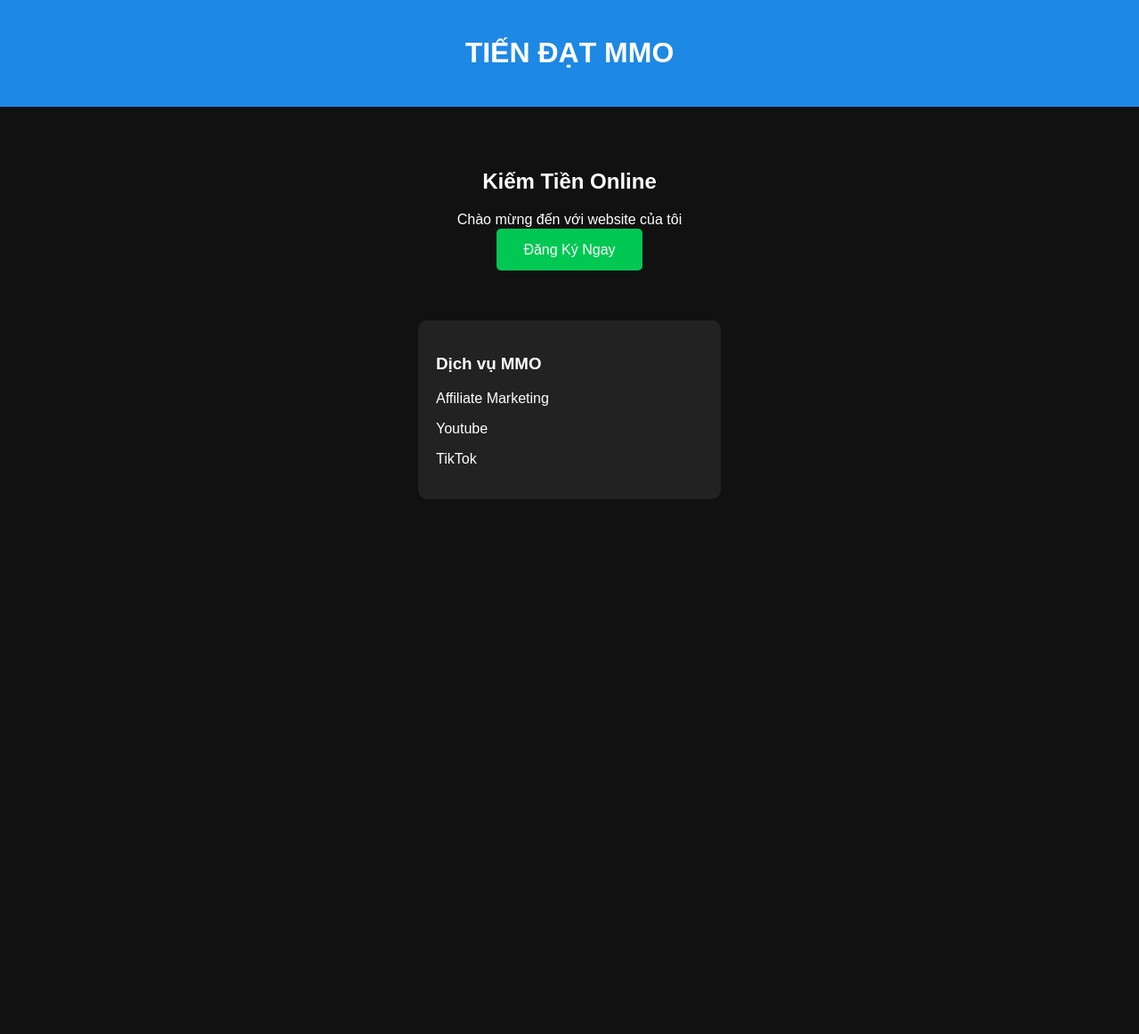
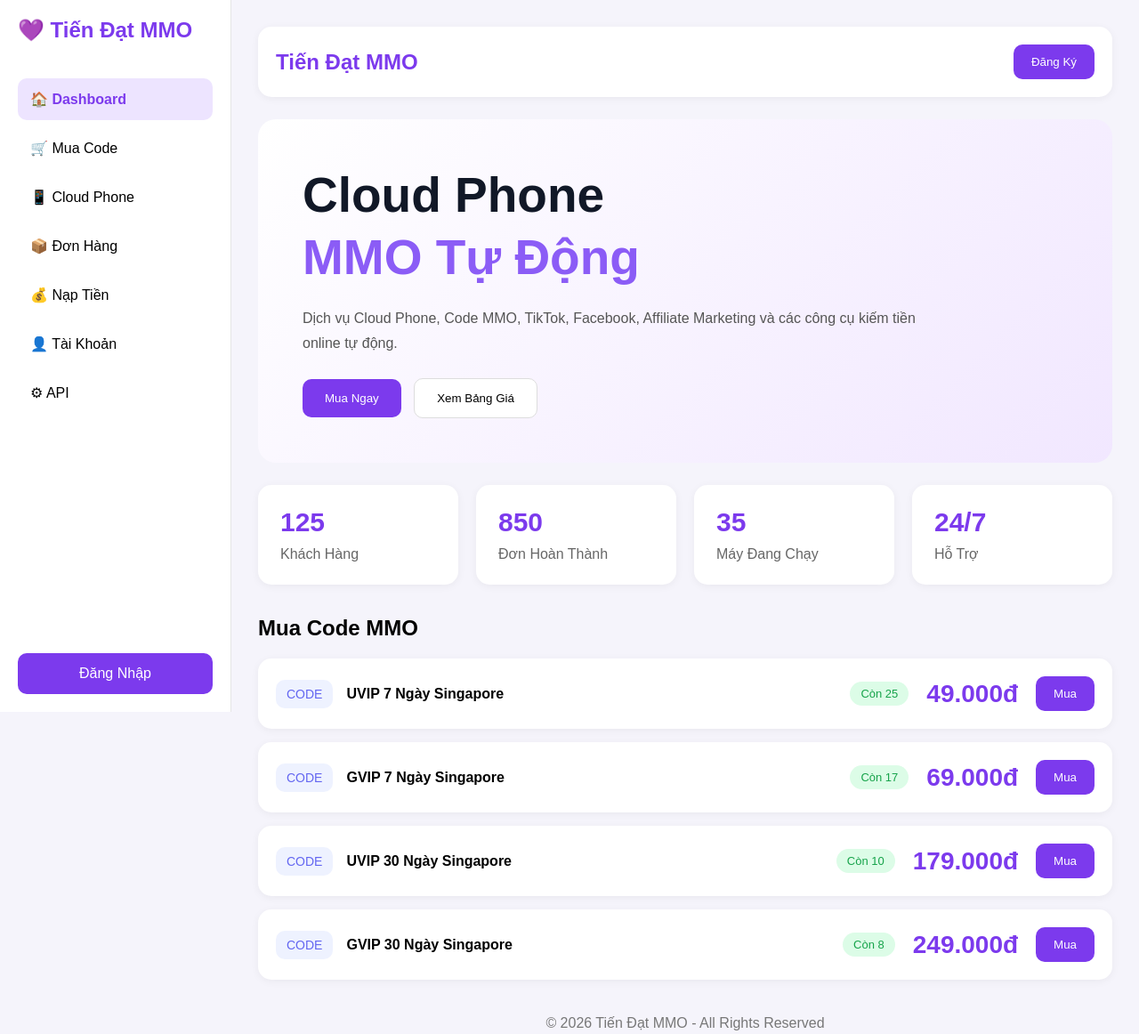
Before and after one commit to jxjddxcc4-max/mywebsite, a plain HTML site: page index.html in a window 1280 px wide. Shown: the whole page at 89% size. Before the commit the page ends 800 px from the top, so only its background shows below. Drawn offline with Linux system fonts and the light colour scheme.

Commit message:
Giao diện MMO mới

```diff
--- a/index.html
+++ b/index.html
@@ -1,65 +1,445 @@
 <!DOCTYPE html>
-<html>
+<html lang="vi">
 <head>
 <meta charset="UTF-8">
+<meta name="viewport" content="width=device-width, initial-scale=1.0">
+
 <title>Tiến Đạt MMO</title>
 
 <style>
-body{
+*{
     margin:0;
-    font-family:Arial;
-    background:#111;
-    color:white;
+    padding:0;
+    box-sizing:border-box;
+    font-family:Arial,sans-serif;
 }
 
-.header{
-    background:#1e88e5;
-    padding:20px;
-    text-align:center;
+body{
+    background:#f5f4fb;
 }
 
+/* SIDEBAR */
+
+.sidebar{
+    position:fixed;
+    left:0;
+    top:0;
+    width:260px;
+    height:100vh;
+    background:#fff;
+    border-right:1px solid #e5e5e5;
+    padding:20px;
+}
+
+.logo{
+    font-size:24px;
+    font-weight:bold;
+    color:#7c3aed;
+    margin-bottom:40px;
+}
+
+.menu{
+    list-style:none;
+}
+
+.menu li{
+    padding:14px;
+    margin-bottom:8px;
+    border-radius:10px;
+    cursor:pointer;
+    transition:0.3s;
+}
+
+.menu li:hover{
+    background:#f1eaff;
+    color:#7c3aed;
+}
+
+.active{
+    background:#ede4ff;
+    color:#7c3aed;
+    font-weight:bold;
+}
+
+.login-btn{
+    position:absolute;
+    bottom:20px;
+    left:20px;
+    right:20px;
+}
+
+.login-btn button{
+    width:100%;
+    padding:14px;
+    border:none;
+    background:#7c3aed;
+    color:white;
+    border-radius:10px;
+    cursor:pointer;
+    font-size:16px;
+}
+
+/* MAIN */
+
+.main{
+    margin-left:260px;
+    padding:30px;
+}
+
+/* TOPBAR */
+
+.topbar{
+    background:white;
+    padding:20px;
+    border-radius:15px;
+    display:flex;
+    justify-content:space-between;
+    align-items:center;
+    box-shadow:0 2px 10px rgba(0,0,0,.05);
+}
+
+.topbar h2{
+    color:#7c3aed;
+}
+
+.register{
+    background:#7c3aed;
+    color:white;
+    border:none;
+    padding:12px 20px;
+    border-radius:10px;
+    cursor:pointer;
+}
+
+/* HERO */
+
 .hero{
-    text-align:center;
+    margin-top:25px;
+    background:linear-gradient(
+    135deg,
+    #ffffff,
+    #f1e7ff
+    );
+    border-radius:20px;
     padding:50px;
 }
 
-.btn{
-    background:#00c853;
-    color:white;
-    padding:15px 30px;
-    text-decoration:none;
-    border-radius:5px;
+.hero h1{
+    font-size:55px;
+    line-height:70px;
+    color:#111827;
 }
 
-.box{
-    width:300px;
-    margin:20px auto;
-    background:#222;
+.hero span{
+    color:#8b5cf6;
+}
+
+.hero p{
+    margin-top:20px;
+    color:#555;
+    max-width:700px;
+    line-height:28px;
+}
+
+.hero-buttons{
+    margin-top:25px;
+}
+
+.buy-btn{
+    background:#7c3aed;
+    color:white;
+    border:none;
+    padding:14px 25px;
+    border-radius:10px;
+    cursor:pointer;
+}
+
+.price-btn{
+    background:white;
+    border:1px solid #ddd;
+    padding:14px 25px;
+    border-radius:10px;
+    margin-left:10px;
+    cursor:pointer;
+}
+
+/* STATS */
+
+.stats{
+    display:grid;
+    grid-template-columns:repeat(4,1fr);
+    gap:20px;
+    margin-top:25px;
+}
+
+.card{
+    background:white;
+    padding:25px;
+    border-radius:15px;
+    box-shadow:0 2px 10px rgba(0,0,0,.05);
+}
+
+.card h3{
+    color:#7c3aed;
+    font-size:30px;
+}
+
+.card p{
+    color:#666;
+    margin-top:10px;
+}
+
+/* PRODUCT */
+
+.products{
+    margin-top:35px;
+}
+
+.products h2{
+    margin-bottom:20px;
+}
+
+.product{
+    background:white;
+    border-radius:15px;
     padding:20px;
+    display:flex;
+    justify-content:space-between;
+    align-items:center;
+    margin-bottom:15px;
+    box-shadow:0 2px 10px rgba(0,0,0,.05);
+}
+
+.left{
+    display:flex;
+    align-items:center;
+    gap:15px;
+}
+
+.code{
+    background:#eef2ff;
+    color:#6366f1;
+    padding:8px 12px;
     border-radius:10px;
+    font-size:14px;
+}
+
+.product-name{
+    font-weight:bold;
+}
+
+.stock{
+    background:#dcfce7;
+    color:#16a34a;
+    padding:6px 12px;
+    border-radius:20px;
+    font-size:13px;
+}
+
+.price{
+    color:#7c3aed;
+    font-size:28px;
+    font-weight:bold;
+}
+
+.buy{
+    background:#7c3aed;
+    color:white;
+    border:none;
+    padding:12px 20px;
+    border-radius:10px;
+    cursor:pointer;
+}
+
+.right{
+    display:flex;
+    align-items:center;
+    gap:20px;
+}
+
+/* FOOTER */
+
+.footer{
+    text-align:center;
+    margin-top:40px;
+    color:#777;
+}
+
+/* MOBILE */
+
+@media(max-width:900px){
+
+.sidebar{
+    position:relative;
+    width:100%;
+    height:auto;
+}
+
+.main{
+    margin-left:0;
+}
+
+.stats{
+    grid-template-columns:1fr;
+}
+
+.product{
+    flex-direction:column;
+    gap:15px;
+}
+
+.hero h1{
+    font-size:36px;
+    line-height:45px;
+}
+
 }
 </style>
-
 </head>
 
 <body>
 
-<div class="header">
-    <h1>TIẾN ĐẠT MMO</h1>
+<div class="sidebar">
+
+<div class="logo">
+💜 Tiến Đạt MMO
+</div>
+
+<ul class="menu">
+<li class="active">🏠 Dashboard</li>
+<li>🛒 Mua Code</li>
+<li>📱 Cloud Phone</li>
+<li>📦 Đơn Hàng</li>
+<li>💰 Nạp Tiền</li>
+<li>👤 Tài Khoản</li>
+<li>⚙ API</li>
+</ul>
+
+<div class="login-btn">
+<button>Đăng Nhập</button>
+</div>
+
+</div>
+
+<div class="main">
+
+<div class="topbar">
+<h2>Tiến Đạt MMO</h2>
+<button class="register">Đăng Ký</button>
 </div>
 
 <div class="hero">
-    <h2>Kiếm Tiền Online</h2>
-    <p>Chào mừng đến với website của tôi</p>
+<h1>
+Cloud Phone<br>
+<span>MMO Tự Động</span>
+</h1>
 
-    <a class="btn" href="#">Đăng Ký Ngay</a>
+<p>
+Dịch vụ Cloud Phone, Code MMO, TikTok,
+Facebook, Affiliate Marketing và các công cụ
+kiếm tiền online tự động.
+</p>
+
+<div class="hero-buttons">
+<button class="buy-btn">Mua Ngay</button>
+<button class="price-btn">Xem Bảng Giá</button>
+</div>
 </div>
 
-<div class="box">
-    <h3>Dịch vụ MMO</h3>
-    <p>Affiliate Marketing</p>
-    <p>Youtube</p>
-    <p>TikTok</p>
+<div class="stats">
+
+<div class="card">
+<h3>125</h3>
+<p>Khách Hàng</p>
+</div>
+
+<div class="card">
+<h3>850</h3>
+<p>Đơn Hoàn Thành</p>
+</div>
+
+<div class="card">
+<h3>35</h3>
+<p>Máy Đang Chạy</p>
+</div>
+
+<div class="card">
+<h3>24/7</h3>
+<p>Hỗ Trợ</p>
+</div>
+
+</div>
+
+<div class="products">
+
+<h2>Mua Code MMO</h2>
+
+<div class="product">
+<div class="left">
+<div class="code">CODE</div>
+<div class="product-name">
+UVIP 7 Ngày Singapore
+</div>
+</div>
+
+<div class="right">
+<div class="stock">Còn 25</div>
+<div class="price">49.000đ</div>
+<button class="buy">Mua</button>
+</div>
+</div>
+
+<div class="product">
+<div class="left">
+<div class="code">CODE</div>
+<div class="product-name">
+GVIP 7 Ngày Singapore
+</div>
+</div>
+
+<div class="right">
+<div class="stock">Còn 17</div>
+<div class="price">69.000đ</div>
+<button class="buy">Mua</button>
+</div>
+</div>
+
+<div class="product">
+<div class="left">
+<div class="code">CODE</div>
+<div class="product-name">
+UVIP 30 Ngày Singapore
+</div>
+</div>
+
+<div class="right">
+<div class="stock">Còn 10</div>
+<div class="price">179.000đ</div>
+<button class="buy">Mua</button>
+</div>
+</div>
+
+<div class="product">
+<div class="left">
+<div class="code">CODE</div>
+<div class="product-name">
+GVIP 30 Ngày Singapore
+</div>
+</div>
+
+<div class="right">
+<div class="stock">Còn 8</div>
+<div class="price">249.000đ</div>
+<button class="buy">Mua</button>
+</div>
+</div>
+
+</div>
+
+<div class="footer">
+© 2026 Tiến Đạt MMO - All Rights Reserved
+</div>
+
 </div>
 
 </body>
```
